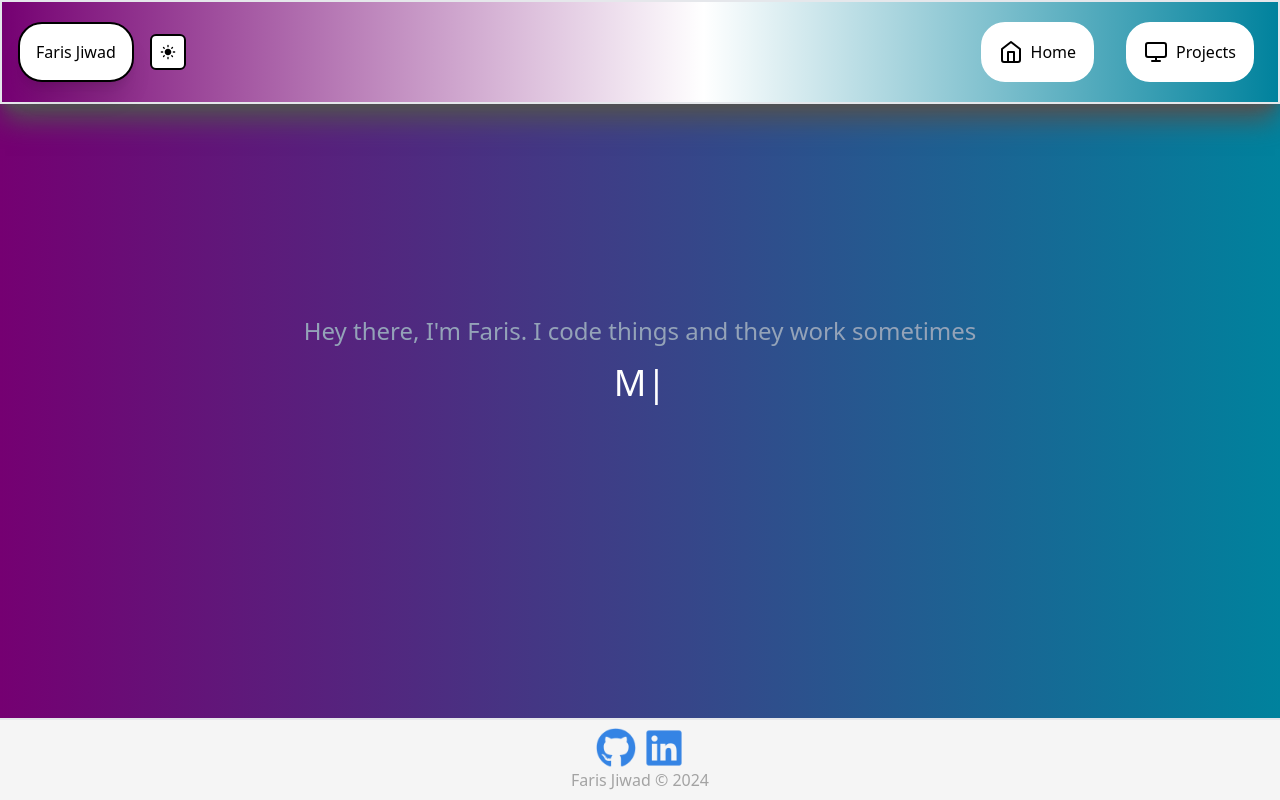
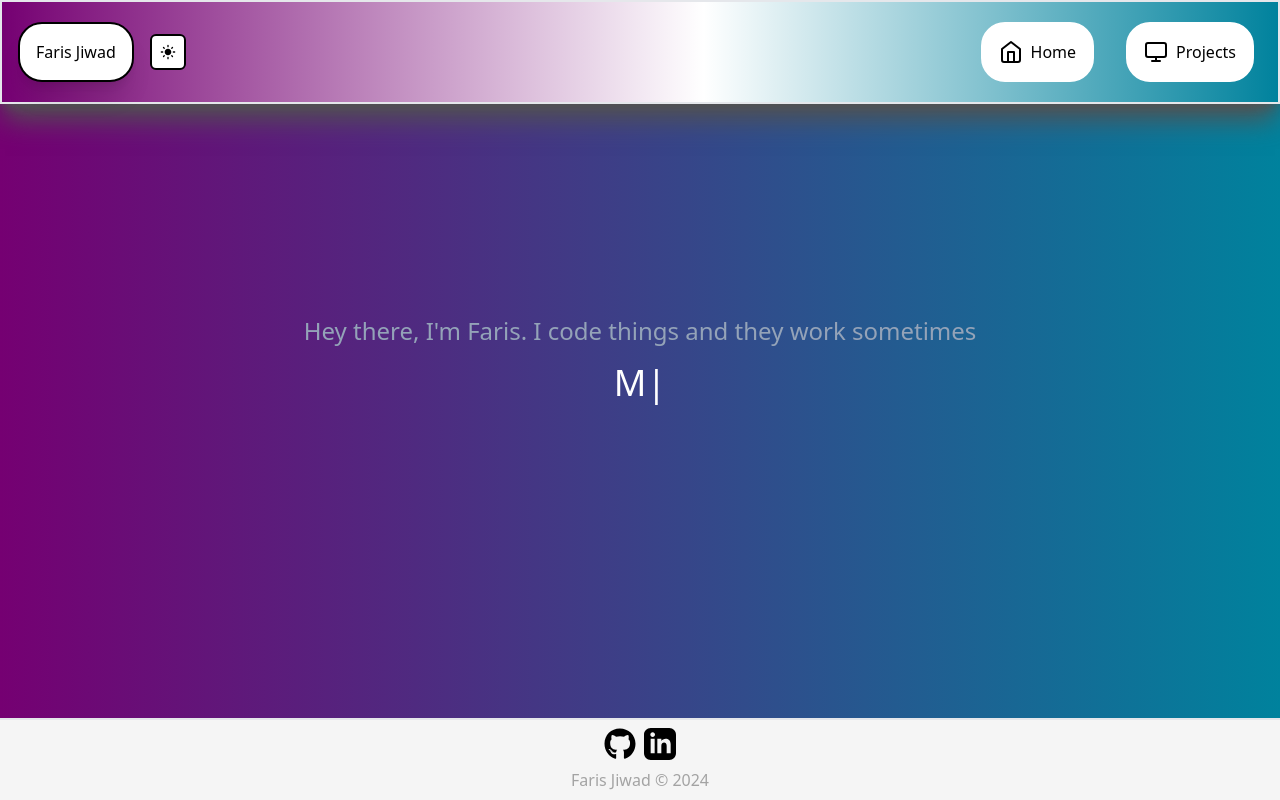
Before and after one commit to Ferriswheel09/ferriswheel09.github.io, a Next.js app: page / in a window 1280 px wide. Built offline with nearby package versions, Linux system fonts and the light colour scheme.

Commit message:
Turned them into svgs

```diff
--- a/src/components/footer.tsx
+++ b/src/components/footer.tsx
@@ -2,38 +2,24 @@
 
 import React from "react";
 import { useTheme } from "next-themes";
+import Github from "@/resources/github";
+import LinkedIn from "@/resources/linkedin";
 
 export default function Footer() {
     const { theme } = useTheme();
-
-    // Get repository name from environment or use empty string for local development
-    const repoName = process.env.NEXT_PUBLIC_REPO_NAME || '';
-
-    // Create the correct image paths for GitHub Pages
-    const githubIconPath = `/${repoName}/github-brands.png`.replace(/\/+/g, '/');
-    const linkedinIconPath = `/${repoName}/linkedin-brands.png`.replace(/\/+/g, '/');
 
     return(
         <div className={`${theme === 'dark' ? 'bg-neutral-900' : 'bg-neutral-100'} pt-2 border-t-2 z-50`}>
             <div className="flex flex-row align-center justify-center">
                 <a href="https://github.com/Ferriswheel09/" target="_blank" className="px-1">
-                    {/* Use standard img element for better compatibility with static exports */}
-                    <img
-                        src={githubIconPath}
-                        alt="Github"
-                        width={40}
-                        height={40}
-                        className="h-10 hover:-translate-y-1 hover:scale-110 hover:cursor-pointer"
-                    />
+                    <div className="h-10 hover:-translate-y-1 hover:scale-110 hover:cursor-pointer">
+                        <Github color={`${theme === 'dark' ? '#FFFFFF' : '#000000'}`}/>
+                    </div>
                 </a>
                 <a href="https://www.linkedin.com/in/faris-jiwad/" target="_blank" className="px-1">
-                    <img
-                        src={linkedinIconPath}
-                        alt="LinkedIn"
-                        width={40}
-                        height={40}
-                        className="h-10 hover:-translate-y-1 hover:scale-110 hover:cursor-pointer"
-                    />
+                    <div className="h-10 hover:-translate-y-1 hover:scale-110 hover:cursor-pointer">
+                        <LinkedIn color={`${theme === 'dark' ? '#FFFFFF' : '#000000'}`}/>
+                    </div>
                 </a>
             </div>
             <div className="text-center text-neutral-400 pb-2">
--- a/src/resources/github.tsx
+++ b/src/resources/github.tsx
@@ -1,9 +1,9 @@
 import React from "react";
 
-const Github = () => {
+const Github = ({color="#000000"}) => {
     return(
         <div>
-            <svg xmlns="http://www.w3.org/2000/svg" viewBox="0 0 496 512">
+            <svg xmlns="http://www.w3.org/2000/svg" width={32} height={32} fill={color} viewBox="0 0 496 512">
             <path d="M165.9 397.4c0 2-2.3 3.6-5.2 3.6-3.3 .3-5.6-1.3-5.6-3.6 0-2 2.3-3.6 5.2-3.6 3-.3 5.6 1.3 5.6 3.6zm-31.1-4.5c-.7 2 1.3 4.3 4.3 4.9 2.6 1 5.6 0 6.2-2s-1.3-4.3-4.3-5.2c-2.6-.7-5.5 .3-6.2 2.3zm44.2-1.7c-2.9 .7-4.9 2.6-4.6 4.9 .3 2 2.9 3.3 5.9 2.6 2.9-.7 4.9-2.6 4.6-4.6-.3-1.9-3-3.2-5.9-2.9zM244.8 8C106.1 8 0 113.3 0 252c0 110.9 69.8 205.8 169.5 239.2 12.8 2.3 17.3-5.6 17.3-12.1 0-6.2-.3-40.4-.3-61.4 0 0-70 15-84.7-29.8 0 0-11.4-29.1-27.8-36.6 0 0-22.9-15.7 1.6-15.4 0 0 24.9 2 38.6 25.8 21.9 38.6 58.6 27.5 72.9 20.9 2.3-16 8.8-27.1 16-33.7-55.9-6.2-112.3-14.3-112.3-110.5 0-27.5 7.6-41.3 23.6-58.9-2.6-6.5-11.1-33.3 2.6-67.9 20.9-6.5 69 27 69 27 20-5.6 41.5-8.5 62.8-8.5s42.8 2.9 62.8 8.5c0 0 48.1-33.6 69-27 13.7 34.7 5.2 61.4 2.6 67.9 16 17.7 25.8 31.5 25.8 58.9 0 96.5-58.9 104.2-114.8 110.5 9.2 7.9 17 22.9 17 46.4 0 33.7-.3 75.4-.3 83.6 0 6.5 4.6 14.4 17.3 12.1C428.2 457.8 496 362.9 496 252 496 113.3 383.5 8 244.8 8zM97.2 352.9c-1.3 1-1 3.3 .7 5.2 1.6 1.6 3.9 2.3 5.2 1 1.3-1 1-3.3-.7-5.2-1.6-1.6-3.9-2.3-5.2-1zm-10.8-8.1c-.7 1.3 .3 2.9 2.3 3.9 1.6 1 3.6 .7 4.3-.7 .7-1.3-.3-2.9-2.3-3.9-2-.6-3.6-.3-4.3 .7zm32.4 35.6c-1.6 1.3-1 4.3 1.3 6.2 2.3 2.3 5.2 2.6 6.5 1 1.3-1.3 .7-4.3-1.3-6.2-2.2-2.3-5.2-2.6-6.5-1zm-11.4-14.7c-1.6 1-1.6 3.6 0 5.9 1.6 2.3 4.3 3.3 5.6 2.3 1.6-1.3 1.6-3.9 0-6.2-1.4-2.3-4-3.3-5.6-2z"/>
             </svg>
         </div>
--- /dev/null
+++ b/src/resources/linkedin.tsx
@@ -0,0 +1,11 @@
+import React from "react";
+
+const LinkedIn = ({color="#000000"}) => {
+    return (
+        <div>
+        <svg xmlns="http://www.w3.org/2000/svg" width={32} height={32} fill={color} viewBox="0 0 24 24"><path d="M19 0h-14c-2.761 0-5 2.239-5 5v14c0 2.761 2.239 5 5 5h14c2.762 0 5-2.239 5-5v-14c0-2.761-2.238-5-5-5zm-11 19h-3v-11h3v11zm-1.5-12.268c-.966 0-1.75-.79-1.75-1.764s.784-1.764 1.75-1.764 1.75.79 1.75 1.764-.783 1.764-1.75 1.764zm13.5 12.268h-3v-5.604c0-3.368-4-3.113-4 0v5.604h-3v-11h3v1.765c1.396-2.586 7-2.777 7 2.476v6.759z"/></svg>
+        </div>
+    )
+}
+
+export default LinkedIn;
```
Also changed, not shown: public/github-brands.png (deleted), public/linkedin-brands.png (deleted), 7 other files (tests, documents, lock files or other folders).
